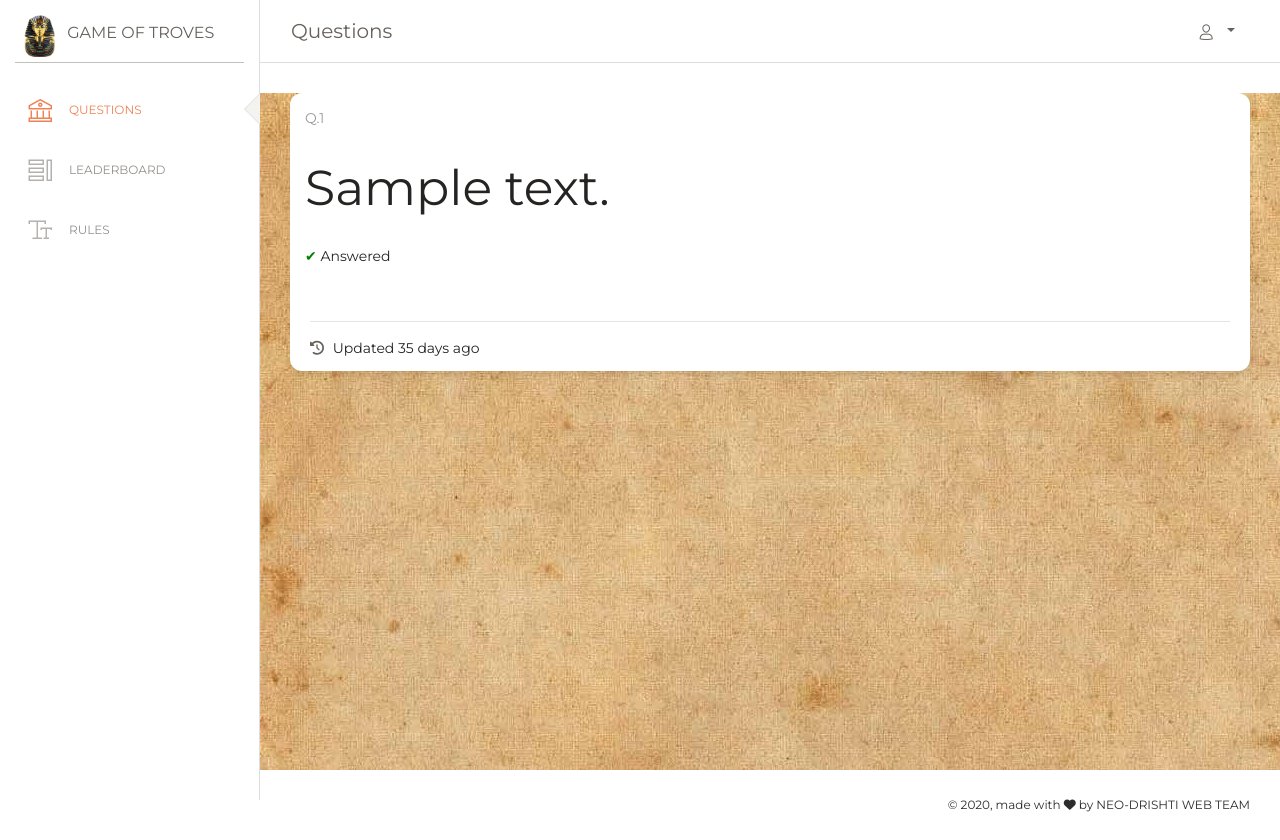
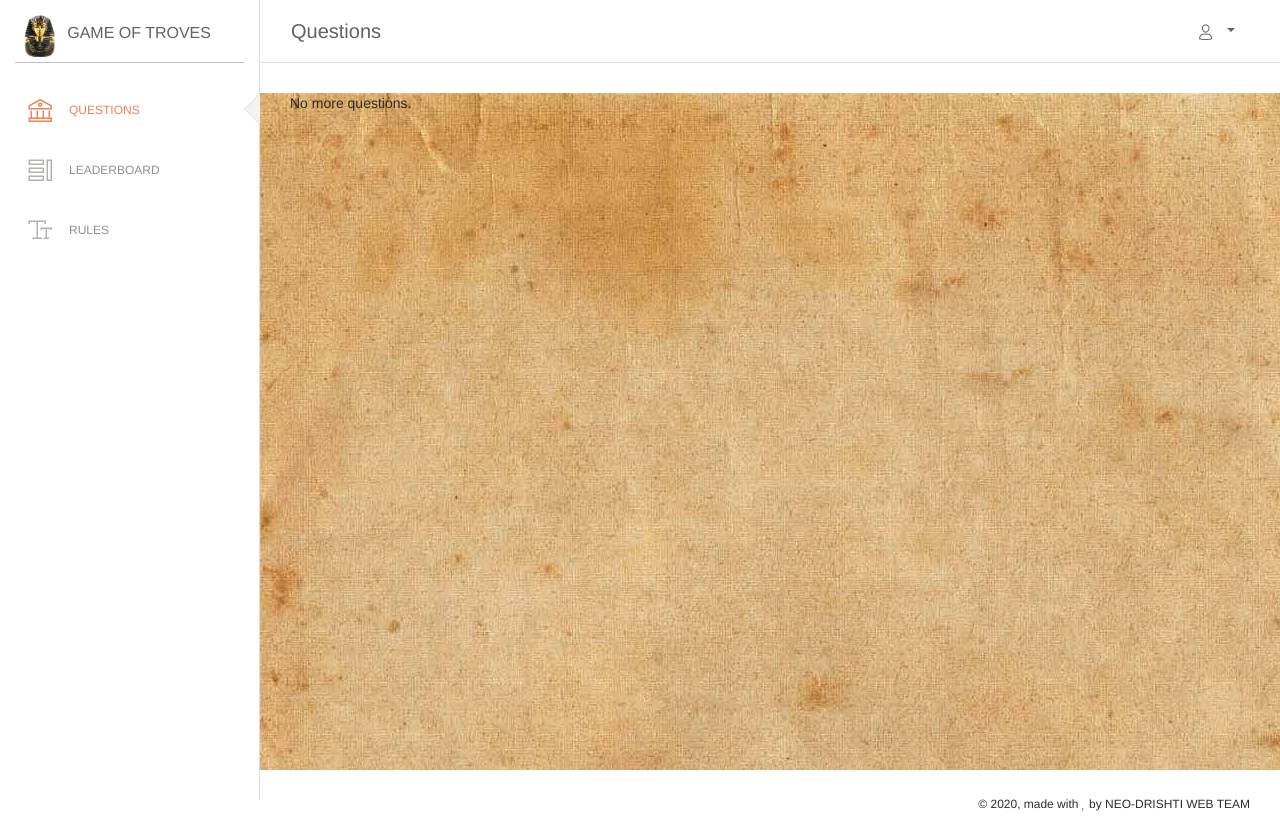
Before and after one commit to webholik/got, a Django app: page /questions/ in a window 1280 px wide. Run offline with Django 3.2, Linux system fonts and the light colour scheme; a user stored in the database is signed in; tables that the repository leaves empty hold one stand-in row (values such as "Sample post"); some libraries are stand-ins or nearby versions; some web fonts are replaced.

Commit message:
New requirements satisfied

```diff
--- /dev/null
+++ b/contest/static/css/Montserrat.css
@@ -0,0 +1,120 @@
+/* cyrillic-ext */
+@font-face {
+  font-family: 'Montserrat';
+  font-style: normal;
+  font-weight: 200;
+  src: local('Montserrat ExtraLight'), local('Montserrat-ExtraLight'), url(https://fonts.gstatic.com/s/montserrat/v14/JTURjIg1_i6t8kCHKm45_aZA3gTD_u50.woff2) format('woff2');
+  unicode-range: U+0460-052F, U+1C80-1C88, U+20B4, U+2DE0-2DFF, U+A640-A69F, U+FE2E-FE2F;
+}
+/* cyrillic */
+@font-face {
+  font-family: 'Montserrat';
+  font-style: normal;
+  font-weight: 200;
+  src: local('Montserrat ExtraLight'), local('Montserrat-ExtraLight'), url(https://fonts.gstatic.com/s/montserrat/v14/JTURjIg1_i6t8kCHKm45_aZA3g3D_u50.woff2) format('woff2');
+  unicode-range: U+0400-045F, U+0490-0491, U+04B0-04B1, U+2116;
+}
+/* vietnamese */
+@font-face {
+  font-family: 'Montserrat';
+  font-style: normal;
+  font-weight: 200;
+  src: local('Montserrat ExtraLight'), local('Montserrat-ExtraLight'), url(https://fonts.gstatic.com/s/montserrat/v14/JTURjIg1_i6t8kCHKm45_aZA3gbD_u50.woff2) format('woff2');
+  unicode-range: U+0102-0103, U+0110-0111, U+0128-0129, U+0168-0169, U+01A0-01A1, U+01AF-01B0, U+1EA0-1EF9, U+20AB;
+}
+/* latin-ext */
+@font-face {
+  font-family: 'Montserrat';
+  font-style: normal;
+  font-weight: 200;
+  src: local('Montserrat ExtraLight'), local('Montserrat-ExtraLight'), url(https://fonts.gstatic.com/s/montserrat/v14/JTURjIg1_i6t8kCHKm45_aZA3gfD_u50.woff2) format('woff2');
+  unicode-range: U+0100-024F, U+0259, U+1E00-1EFF, U+2020, U+20A0-20AB, U+20AD-20CF, U+2113, U+2C60-2C7F, U+A720-A7FF;
+}
+/* latin */
+@font-face {
+  font-family: 'Montserrat';
+  font-style: normal;
+  font-weight: 200;
+  src: local('Montserrat ExtraLight'), local('Montserrat-ExtraLight'), url(https://fonts.gstatic.com/s/montserrat/v14/JTURjIg1_i6t8kCHKm45_aZA3gnD_g.woff2) format('woff2');
+  unicode-range: U+0000-00FF, U+0131, U+0152-0153, U+02BB-02BC, U+02C6, U+02DA, U+02DC, U+2000-206F, U+2074, U+20AC, U+2122, U+2191, U+2193, U+2212, U+2215, U+FEFF, U+FFFD;
+}
+/* cyrillic-ext */
+@font-face {
+  font-family: 'Montserrat';
+  font-style: normal;
+  font-weight: 400;
+  src: local('Montserrat Regular'), local('Montserrat-Regular'), url(https://fonts.gstatic.com/s/montserrat/v14/JTUSjIg1_i6t8kCHKm459WRhyzbi.woff2) format('woff2');
+  unicode-range: U+0460-052F, U+1C80-1C88, U+20B4, U+2DE0-2DFF, U+A640-A69F, U+FE2E-FE2F;
+}
+/* cyrillic */
+@font-face {
+  font-family: 'Montserrat';
+  font-style: normal;
+  font-weight: 400;
+  src: local('Montserrat Regular'), local('Montserrat-Regular'), url(https://fonts.gstatic.com/s/montserrat/v14/JTUSjIg1_i6t8kCHKm459W1hyzbi.woff2) format('woff2');
+  unicode-range: U+0400-045F, U+0490-0491, U+04B0-04B1, U+2116;
+}
+/* vietnamese */
+@font-face {
+  font-family: 'Montserrat';
+  font-style: normal;
+  font-weight: 400;
+  src: local('Montserrat Regular'), local('Montserrat-Regular'), url(https://fonts.gstatic.com/s/montserrat/v14/JTUSjIg1_i6t8kCHKm459WZhyzbi.woff2) format('woff2');
+  unicode-range: U+0102-0103, U+0110-0111, U+0128-0129, U+0168-0169, U+01A0-01A1, U+01AF-01B0, U+1EA0-1EF9, U+20AB;
+}
+/* latin-ext */
+@font-face {
+  font-family: 'Montserrat';
+  font-style: normal;
+  font-weight: 400;
+  src: local('Montserrat Regular'), local('Montserrat-Regular'), url(https://fonts.gstatic.com/s/montserrat/v14/JTUSjIg1_i6t8kCHKm459Wdhyzbi.woff2) format('woff2');
+  unicode-range: U+0100-024F, U+0259, U+1E00-1EFF, U+2020, U+20A0-20AB, U+20AD-20CF, U+2113, U+2C60-2C7F, U+A720-A7FF;
+}
+/* latin */
+@font-face {
+  font-family: 'Montserrat';
+  font-style: normal;
+  font-weight: 400;
+  src: local('Montserrat Regular'), local('Montserrat-Regular'), url(https://fonts.gstatic.com/s/montserrat/v14/JTUSjIg1_i6t8kCHKm459Wlhyw.woff2) format('woff2');
+  unicode-range: U+0000-00FF, U+0131, U+0152-0153, U+02BB-02BC, U+02C6, U+02DA, U+02DC, U+2000-206F, U+2074, U+20AC, U+2122, U+2191, U+2193, U+2212, U+2215, U+FEFF, U+FFFD;
+}
+/* cyrillic-ext */
+@font-face {
+  font-family: 'Montserrat';
+  font-style: normal;
+  font-weight: 700;
+  src: local('Montserrat Bold'), local('Montserrat-Bold'), url(https://fonts.gstatic.com/s/montserrat/v14/JTURjIg1_i6t8kCHKm45_dJE3gTD_u50.woff2) format('woff2');
+  unicode-range: U+0460-052F, U+1C80-1C88, U+20B4, U+2DE0-2DFF, U+A640-A69F, U+FE2E-FE2F;
+}
+/* cyrillic */
+@font-face {
+  font-family: 'Montserrat';
+  font-style: normal;
+  font-weight: 700;
+  src: local('Montserrat Bold'), local('Montserrat-Bold'), url(https://fonts.gstatic.com/s/montserrat/v14/JTURjIg1_i6t8kCHKm45_dJE3g3D_u50.woff2) format('woff2');
+  unicode-range: U+0400-045F, U+0490-0491, U+04B0-04B1, U+2116;
+}
+/* vietnamese */
+@font-face {
+  font-family: 'Montserrat';
+  font-style: normal;
+  font-weight: 700;
+  src: local('Montserrat Bold'), local('Montserrat-Bold'), url(https://fonts.gstatic.com/s/montserrat/v14/JTURjIg1_i6t8kCHKm45_dJE3gbD_u50.woff2) format('woff2');
+  unicode-range: U+0102-0103, U+0110-0111, U+0128-0129, U+0168-0169, U+01A0-01A1, U+01AF-01B0, U+1EA0-1EF9, U+20AB;
+}
+/* latin-ext */
+@font-face {
+  font-family: 'Montserrat';
+  font-style: normal;
+  font-weight: 700;
+  src: local('Montserrat Bold'), local('Montserrat-Bold'), url(https://fonts.gstatic.com/s/montserrat/v14/JTURjIg1_i6t8kCHKm45_dJE3gfD_u50.woff2) format('woff2');
+  unicode-range: U+0100-024F, U+0259, U+1E00-1EFF, U+2020, U+20A0-20AB, U+20AD-20CF, U+2113, U+2C60-2C7F, U+A720-A7FF;
+}
+/* latin */
+@font-face {
+  font-family: 'Montserrat';
+  font-style: normal;
+  font-weight: 700;
+  src: local('Montserrat Bold'), local('Montserrat-Bold'), url(https://fonts.gstatic.com/s/montserrat/v14/JTURjIg1_i6t8kCHKm45_dJE3gnD_g.woff2) format('woff2');
+  unicode-range: U+0000-00FF, U+0131, U+0152-0153, U+02BB-02BC, U+02C6, U+02DA, U+02DC, U+2000-206F, U+2074, U+20AC, U+2122, U+2191, U+2193, U+2212, U+2215, U+FEFF, U+FFFD;
+}
--- a/contest/templates/contest/base.html
+++ b/contest/templates/contest/base.html
@@ -12,13 +12,15 @@
     </title>
     <meta content='width=device-width, initial-scale=1.0, maximum-scale=1.0, user-scalable=0, shrink-to-fit=no' name='viewport' />
     <!--     Fonts and icons     -->
-    <link href="https://fonts.googleapis.com/css?family=Montserrat:400,700,200" rel="stylesheet" />
-    <link href="https://maxcdn.bootstrapcdn.com/font-awesome/latest/css/font-awesome.min.css" rel="stylesheet">
+{#    <link href="https://fonts.googleapis.com/css?family=Montserrat:400,700,200" rel="stylesheet" />#}
+{#    <link href="https://maxcdn.bootstrapcdn.com/font-awesome/latest/css/font-awesome.min.css" rel="stylesheet">#}
+    <link href="{% static 'css/font-awesome.css' %}" rel="stylesheet">
+    <link href="{% static 'css/Montserrat.css' %}" rel="stylesheet">
     <!-- CSS Files -->
     <link href="{% static 'assets/css/bootstrap.min.css' %}" rel="stylesheet" />
     <link href="{% static  'assets/css/paper-dashboard.css' %}" rel="stylesheet" />
     <!-- CSS Just for demo purpose, don't include it in your project -->
-    <link href="{% static 'assets/demo/demo.css' %}" rel="stylesheet" />
+{#    <link href="{% static 'assets/demo/demo.css' %}" rel="stylesheet" />#}
 </head>
 
 <body class="">
--- a/contest/templates/contest/leader.html
+++ b/contest/templates/contest/leader.html
@@ -55,5 +55,11 @@ active
             </div>
 
         </div>
+    {% if page_obj.has_previous %}
+    <a href="{% url 'contest:leaderboard' %}?page={{ page_obj.previous_page_number }}"><button class="btn">Previous</button></a>
+    {% endif %}
+    {% if page_obj.has_next %}
+        <a href="{% url 'contest:leaderboard' %}?page={{ page_obj.next_page_number }}"><button class="btn">Next</button></a>
+    {% endif %}
     </div>
 {% endblock %}
--- a/contest/templates/contest/login.html
+++ b/contest/templates/contest/login.html
@@ -52,6 +52,7 @@
 
 </div> <!-- /form -->
 <script	src="{% static 'js/core/jquery.min.js' %}"></script>
+<script src="{% static 'f.js' %}"></script>
 
 </body>
 </html>
--- a/contest/templates/contest/questions.html
+++ b/contest/templates/contest/questions.html
@@ -16,9 +16,9 @@ active
 </div> -->
 {% block content %}
         <div class="content">
-            {% for question in questions %}
                 <div class="row">
                     <div class="col-md-12">
+                    {% if question %}
                         <div class="card ">
                             <div class="card-header ">
 {#                                <h5 class="card-title">Questions</h5>#}
@@ -31,58 +31,21 @@ active
                                 {% else %}
                                 <form method="post">
                                     {% csrf_token %}
-                                    <input type="hidden" name="question_no" value="{{ question.number }}">
+                                    <input type="hidden" name="question_id" value="{{ question.id }}">
                                     {{ answer_form.text }}
                                     <input type="submit" value="submit" class="button-block">
                                 </form>
-                                    {% if error_no and error_no == question.number %}
+                                    {% if error %}
                                         <p style="color:red"> Wrong Answer!</p>
                                     {% endif %}
                                 {% endif %}
 
                             </div>
-                            <div class="card-footer ">
-                                <hr>
-                                <div class="stats">
-                                    <i class="fa fa-history"></i> Updated {{ question.time_since}} ago
-                                </div>
-                            </div>
                         </div>
+                        {% else %}
+                        <p> No more questions. </p>
+                    {% endif %}
                     </div>
                 </div>
-          {% endfor %}
-
       </div>
 {% endblock %}
-{#      <footer class="footer footer-black  footer-white ">#}
-{#        <div class="container-fluid">#}
-{#          <div class="row">#}
-{#            #}
-{#            <div class="credits ml-auto">#}
-{#              <span class="copyright">#}
-{#                ©#}
-{#                <script>#}
-{#                  document.write(new Date().getFullYear())#}
-{#                </script>, made with <i class="fa fa-heart heart"></i> by NEO-DRISHTI WEB TEAM#}
-{#              </span>#}
-{#            </div>#}
-{#          </div>#}
-{#        </div>#}
-{#      </footer>#}
-{#    </div>#}
-{#  </div>#}
-{#  <!--   Core JS Files   -->#}
-{#  <script src="{% static 'assets/js/core/jquery.min.js'%}"></script>#}
-{#  <script src="{% static 'assets/js/core/popper.min.js' %}"></script>#}
-{#  <script src="{% static 'assets/js/core/bootstrap.min.js' %}"></script>#}
-{#  <script src="{% static 'assets/js/plugins/perfect-scrollbar.jquery.min.js' %}"></script>#}
-{#  <script src="{% static 'assets/js/paper-dashboard.min.js?v=2.0.0' %}" type="text/javascript"></script>#}
-{#  <script>#}
-{#    $(document).ready(function() {#}
-{#      // Javascript method's body can be found in assets/assets-for-demo/js/demo.js#}
-{#      demo.initChartsPages();#}
-{#    });#}
-{#  </script>#}
-{#</body>#}
-{##}
-{#</html>#}
--- a/contest/templates/contest/signup.html
+++ b/contest/templates/contest/signup.html
@@ -69,6 +69,7 @@
 
 </div> <!-- /form -->
 <script	src="{% static 'js/core/jquery.min.js' %}"></script>
+<script src="{% static 'f.js' %}"></script>
 
 </body>
 </html>
--- a/contest/views.py
+++ b/contest/views.py
@@ -16,58 +16,15 @@ from django.views.decorators.http import require_http_methods
 
 from .decorators import verification_required
 from .forms import NewUserForm, AnswerForm, LoginForm
-from .models import Question, Answer, Contestant, ActivationModel
+from .models import Question, Answer, Contestant, ActivationModel, Contest
 
 logger = logging.getLogger('got')
 
-
-# Create your views here.
-# @login_required
 def index(request):
     if request.user.is_active:
         return HttpResponseRedirect(reverse('contest:question'))
     return render(request, "contest/index.html")
 
-
-# @verification_required
-# @require_http_methods(['GET', 'POST'])
-# def question(request, id):
-#     if request.method == 'GET':
-#         context = {}
-#         context['question'] = get_object_or_404(Question, number=id)
-#         context['answer_form'] = AnswerForm()
-#         return render(request, 'contest/question.html', context)
-#
-#     elif request.method == 'POST':
-#         contestant = request.user.contestant
-#         if contestant.answered_questions.filter(number=id):
-#             return HttpResponseRedirect(reverse('contest:index'))
-#
-#         question = get_object_or_404(Question, number=id)
-#         if (question.release_date > timezone.now()):
-#             return HttpResponseRedirect(reverse('contest:index'))
-#         answer_form = AnswerForm(request.POST)
-#         if answer_form.is_valid():
-#             answer = Answer(text=answer_form.cleaned_data['text'])
-#             answer.time = timezone.now()
-#             answer.contestant = contestant
-#             answer.question = question
-#             answer.save()
-#             if answer.text == question.correct_answer:
-#                 contestant.answered_questions.add(question)
-#                 contestant.points += question.points
-#                 contestant.extra_time += answer.time - question.release_date
-#                 contestant.save()
-#             else:
-#                 return render(request, 'contest/question.html', {
-#                     'question': question,
-#                     'answer_form': answer_form,
-#                     'wrong_answer': True,
-#                 })
-#
-#             return HttpResponseRedirect(reverse('contest:index'))
-#         else:
-#             return HttpResponseRedirect(reverse('contest:question', args=[id]))
 
 
 class Login(LoginView):
@@ -78,10 +35,10 @@ class Login(LoginView):
 def handle_answer(request):
     """ Return true if the answer is wrong """
     contestant = request.user.contestant
-    number = request.POST.get('question_no')
+    number = request.POST.get('question_id')
     if not number:
         return
-    question = Question.objects.filter(number=number)
+    question = Question.objects.filter(pk=number)
     if not question:
         return
     question = question[0]
@@ -99,24 +56,30 @@ def handle_answer(request):
     if answer.text == question.correct_answer:
         contestant.answered_questions.add(question)
         contestant.points += question.points
-        contestant.extra_time += answer.time - question.release_date
+        contest = Contest.objects.get(pk=1)
+        contestant.extra_time += answer.time - contest.start_time
         contestant.save()
         return
     else:
-        return question.number
+        return True
 
 
 @verification_required
 def ques(request):
-    context = {
-        'questions': Question.objects.all(),
-        'answer_form': AnswerForm(),
-        'contestant': request.user.contestant
-    }
+    context = {}
     if request.method == 'POST':
-        context['error_no'] = handle_answer(request)
+        if handle_answer(request):
+            context['error'] = True
 
-    return render(request, 'contest/questions.html', context)
+    questions = Question.objects.all().order_by('number')
+    contestant = request.user.contestant
+    for q in questions:
+        if q not in contestant.answered_questions.all():
+            context['question'] = q
+            context['answer_form'] = AnswerForm()
+            return render(request, 'contest/questions.html', context)
+
+    return render(request, 'contest/questions.html')
 
 
 @require_http_methods(['GET', 'POST'])
@@ -164,13 +127,14 @@ def signup(request):
 
 @verification_required
 def leaderboard(request):
+    num = 20
     contestants = Contestant.objects.all().order_by('-points', 'extra_time')
-    paginator = Paginator(contestants, 10)
+    paginator = Paginator(contestants, num)
     page_number = request.GET.get('page')
     page_obj = paginator.get_page(page_number)
     context = {
         'page_obj': page_obj,
-        'start_num': (page_obj.number - 1) * 10
+        'start_num': (page_obj.number - 1) * num
     }
     return render(request, 'contest/leader.html', context=context)
 
```
Also changed, not shown: contest/admin.py (+11 -1 lines), contest/models.py (+5 -2 lines), contest/templates/contest/leaderboard.html (deleted, +0 -27 lines), contest/templates/contest/question.html (deleted, +0 -24 lines), contest/migrations/0001_initial.py, contest/migrations/0002_auto_20200219_1554.py (deleted), contest/migrations/0002_auto_20200220_1037.py (added).
